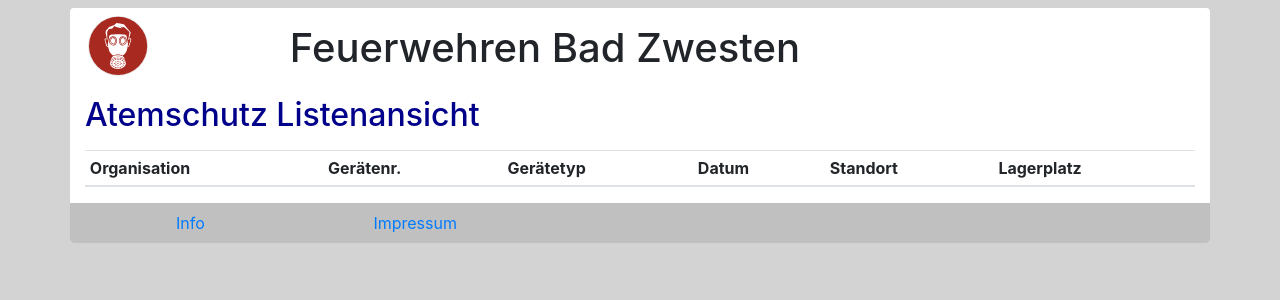
After one commit to j-herden/ff-atemschutz, a Symfony app: template templates/lists/index.html.twig in a window 1280 px wide. The commit adds this page. Shown: the top 300 px of the page. Run offline with Twig, Linux system fonts and the light colour scheme; the template is opened without the code that fills it, so the values that code supplies are empty; some libraries are stand-ins or nearby versions.

Commit message:
neue Listenansicht

```diff
--- a/src/Controller/DashboardController.php
+++ b/src/Controller/DashboardController.php
@@ -123,7 +123,6 @@ class DashboardController extends AbstractController
             return;
         }
 
-
         if ( !  \is_numeric($position_id) )
         {
             $this->addFlash('error', __METHOD__ . "position_id nicht numerisch");
--- a/templates/base.html.twig
+++ b/templates/base.html.twig
@@ -43,15 +43,20 @@
         {% block footer %}
         <div class="footer row text-center">
             <div class="col-sm">
+                <a href="{{ path('about_page') }}">Info</a>
+            </div>
+            <div class="col-sm">
+                <a href="{{ path('impressum') }}">Impressum</a>
+            </div>
+            <div class="col-sm">
             {% if is_granted('ROLE_USER') %}
                 <a href="{{ path('dashboard') }}">Dashboard</a>
             {% endif %}
             </div>
             <div class="col-sm">
-                <a href="{{ path('about_page') }}">Info</a>
-            </div>
-            <div class="col-sm">
-                <a href="{{ path('impressum') }}">Impressum</a>
+            {% if is_granted('ROLE_USER') %}
+                <a href="{{ path('lists') }}">Listen</a>
+            {% endif %}
             </div>
             <div class="col-sm">
             {% if is_granted('ROLE_ADMIN') %}
--- /dev/null
+++ b/templates/lists/index.html.twig
@@ -0,0 +1,37 @@
+{% extends 'base.html.twig' %}
+
+{% block title %}Atemschutz Listenansicht{% endblock %}
+
+{% block body %}
+<h2>Atemschutz Listenansicht</h2>
+
+{# {{ dump(stockings[0]) }} #}
+
+<table class="table table-sm table-striped">
+    <thead>
+        <tr>
+            <th scope="col">Organisation</th>
+            <th scope="col">Gerätenr.</th>
+            <th scope="col">Gerätetyp</th>
+            <th scope="col">Datum</th>
+            <th scope="col">Standort</th>
+            <th scope="col">Lagerplatz</th>
+        </tr>
+    </thead>
+    <tbody>
+        {% for stocking in stockings %}
+        {# {{ dump(stocking) }} #}
+            <tr>
+                <td style="border-left: 6px solid {{stocking.orgColor}};">{{ stocking.orgName }}</td>
+                <td>{{ stocking.device_id }}</th>
+                <td style="color: {{stocking.dtColor}};">{{ stocking.dtName }}</td>
+                <td>{{ stocking.date|date('d.m.Y') }}</td>
+                <td>{{ stocking.locName }}</td>
+                <td style="border-right: 6px solid {{stocking.orgColor}};">{{ stocking.posName }}</td>
+            </tr>
+        {% endfor %}
+    </tbody>
+</table>
+
+
+{% endblock %}
```
Also changed, not shown: src/Controller/ListsController.php (added, +22 -0 lines), src/Repository/StockingsRepository.php (+21 -6 lines).
